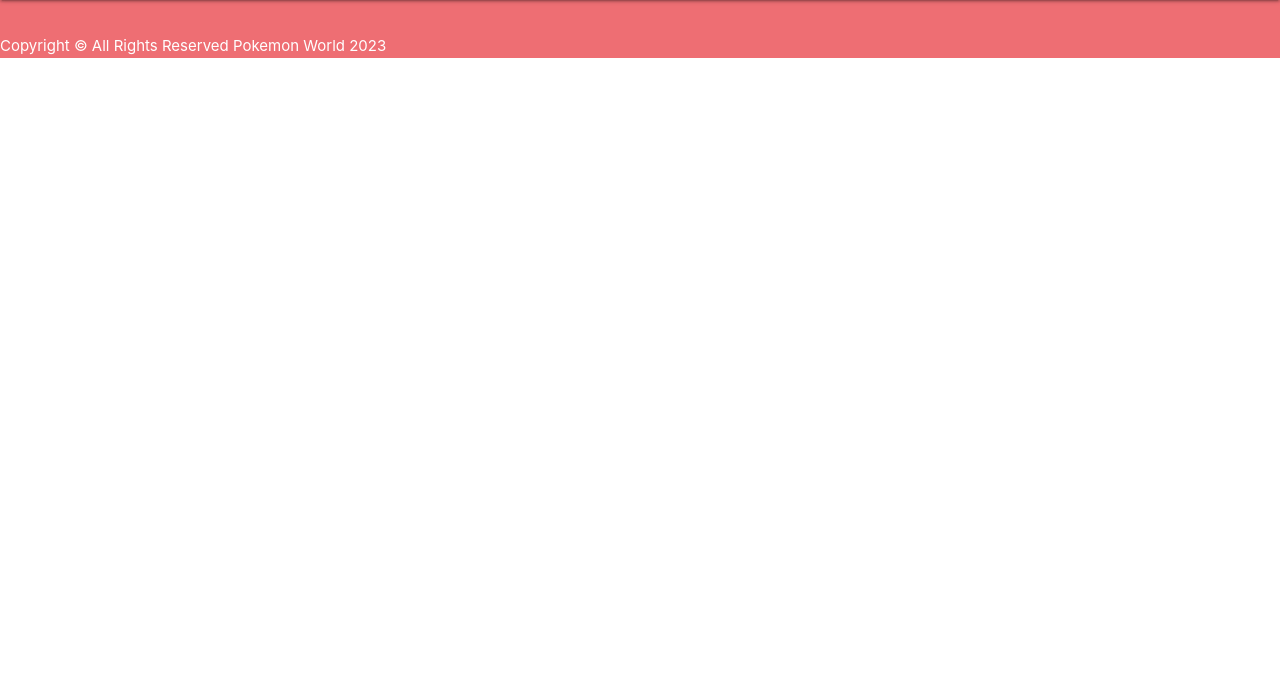
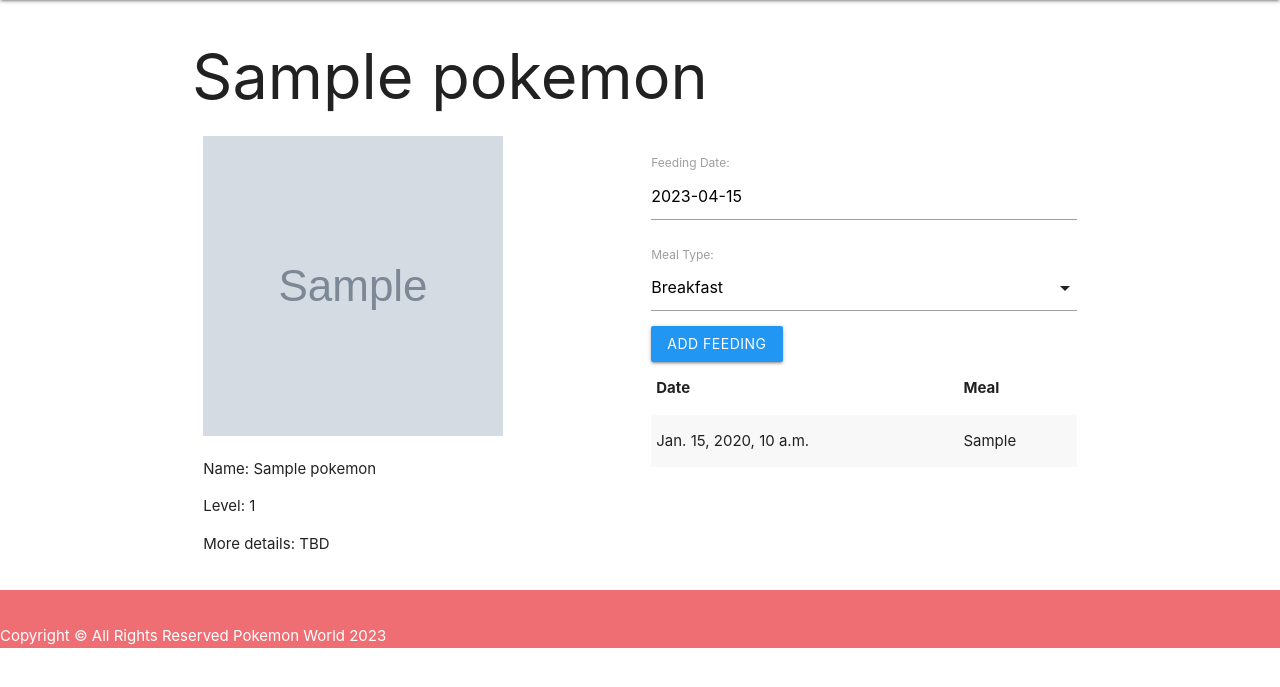
Before and after one commit to AlanChu61/Pokemon_World, a Django app: template main_app/templates/pokemons/pokemon_detail.html in a window 1280 px wide. Shown: the part 64-751 px from the top of the page. Run offline with Django 4.2, Linux system fonts and the light colour scheme; tables that the repository leaves empty hold one stand-in row (values such as "Sample post"); the template is opened without the code that fills it: values that come from a table or form of the project are taken from there, most other values are stand-ins (such as "Sample title", 1, 10 or a date in 2020); grey boxes marked "Sample" are stand-in pictures.

Commit message:
added feeding

```diff
--- /dev/null
+++ b/main_app/forms.py
@@ -0,0 +1,15 @@
+from django.forms import ModelForm
+from .models import Feeding
+from .models import Pokemon
+
+
+class FeedingForm(ModelForm):
+    class Meta:
+        model = Feeding
+        fields = ['date', 'meal']
+
+
+class LevelUpForm(ModelForm):
+    class Meta:
+        model = Pokemon
+        fields = ['level']
--- a/main_app/models.py
+++ b/main_app/models.py
@@ -13,7 +13,7 @@ class Player(models.Model):
 
 class Pokemon(models.Model):
     name = models.CharField(max_length=100)
-    img = models.CharField(max_length=200)
+    img = models.CharField(max_length=250)
     level = models.IntegerField()
     # skills = models.charField(Skill)
     # owner = models.ForeignKey(Player, on_delete=models.CASCADE)
@@ -21,25 +21,25 @@ class Pokemon(models.Model):
     def __str__(self):
         return self.name
 
-    # def fed_for_today(self):
-    #     return self.feeding_set.filter(date=date.today()).count() >= 3
+    def fed_for_today(self):
+        return self.feeding_set.filter(date=date.today()).count() >= 3
 
 
-# class Feeding(models.Model):
-#     MEALS = (
-#         ("B", "Breakfast"),
-#         ("L", "Lunch"),
-#         ("S", "Snack"),
-#         ("D", "Dinner"),
-#         ("T", "Treat"),
-#     )
-#     date = models.DateField("Feeding Date")
-#     meal = models.CharField(
-#         max_length=1, choice=MEALS, default=MEALS[0][0], verbose_name="Meal Type")
-#     pokemon = models.ForeignKey(Pokemon, on_delete=models.CASCADE)
+class Feeding(models.Model):
+    MEALS = (
+        ("B", "Breakfast"),
+        ("L", "Lunch"),
+        ("S", "Snack"),
+        ("D", "Dinner"),
+        ("T", "Treat"),
+    )
+    date = models.DateField("Feeding Date")
+    meal = models.CharField(
+        max_length=1, choices=MEALS, default=MEALS[0][0], verbose_name="Meal Type")
+    pokemon = models.ForeignKey(Pokemon, on_delete=models.CASCADE)
 
-#     def __str__(self):
-#         return f"{self.get_meal_display()} on {self.date}"
+    def __str__(self):
+        return f"{self.get_meal_display()} on {self.date}"
 
 #     class Meta:
 #         ordering = ["-date"]
--- a/main_app/templates/base.html
+++ b/main_app/templates/base.html
@@ -9,6 +9,7 @@
     rel="stylesheet"
     href="https://cdnjs.cloudflare.com/ajax/libs/materialize/1.0.0/css/materialize.min.css"
   />
+  <script src="https://cdnjs.cloudflare.com/ajax/libs/materialize/1.0.0/js/materialize.min.js"></script>
 
   {% block title %}
 {% endblock %}
--- a/main_app/templates/pokemons/pokemon_detail.html
+++ b/main_app/templates/pokemons/pokemon_detail.html
@@ -2,3 +2,52 @@
 {% block title %}
 <title>{{pokemon.name}} | Pokemon World</title>
 {% endblock %}
+
+{% block content%}
+<h1>{{pokemon.name}}</h1>
+<div class="row">
+    <div class="col s6">
+        <img src="{{pokemon.img}}" alt="{{pokemon.name}}'s image" width="300" height="300">
+        <p>Name: {{pokemon.name}}</p>
+        <p>Level: {{pokemon.level}}</p>
+        <p>More details: TBD</p>
+    </div>
+    <div class="col s6">
+        <form action="{% url 'add_feeding' pokemon.id %}" method="post">
+          {% csrf_token %} {{feeding_form.as_p}}
+          <input type="submit" value="Add Feeding" class="btn blue" />
+        </form>
+        <table class="striped">
+            <thead>
+              <tr>
+                <th>Date</th>
+                <th>Meal</th>
+              </tr>
+            </thead>
+            <tbody>
+              {% for feeding in cat.feeding_set.all %}
+              <tr>
+                <td>{{feeding.date}}</td>
+                <td>{{feeding.get_meal_display}}</td>
+              </tr>
+              {% endfor %}
+            </tbody>
+          </table>
+        </div>
+
+
+</div>
+<script>
+    // Dom Elemenmnt ref
+    const dataPickerEl = document.getElementById("id_date");
+    const fromSelectEl = document.getElementById("id_meal");
+    // Mateirlize init for Datapicker and FormSelect
+    M.Datepicker.init(dataPickerEl, {
+      format: "yyyy-mm-dd",
+      defaultDate: new Date(),
+      setDefaultDate: true,
+      autoClose: true,
+    });
+    M.FormSelect.init(fromSelectEl);
+  </script>
+{% endblock %}
--- a/main_app/urls.py
+++ b/main_app/urls.py
@@ -9,4 +9,6 @@ urlpatterns = [
     path('pokemons/<int:pokemon_id>/',
          views.pokemon_detail, name='pokemon_detail'),
     path('pokemons/create/', views.PokemonCreate.as_view(), name='pokemon_create'),
+    path('pokemons/<int:pk>/add_feeding/',
+         views.add_feeding, name='add_feeding'),
 ]
```
Also changed, not shown: main_app/views.py (+10 -0 lines).
